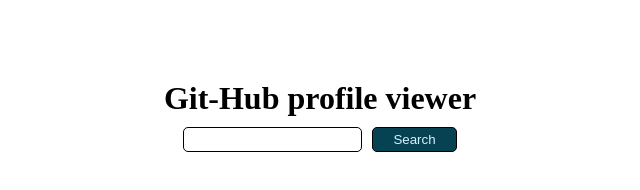
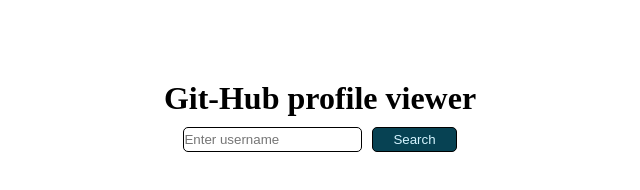
Before and after one commit to Smit-malani/Git-Hub-profile, a plain HTML site: page index.html in a window 1280 px wide. Shown: the full height of the page, 320-960 px from the left. Drawn offline with Linux system fonts and the light colour scheme.

Commit message:
second commit

```diff
--- a/index.html
+++ b/index.html
@@ -10,7 +10,7 @@
          <div id="first">
              <h1>Git-Hub profile viewer</h1>
              <div id="input">
-                 <input type="text" id="textInput">
+                 <input type="text" id="textInput" placeholder="Enter username">
                  <button id="btnSearch">
                      Search
                  </button>
```
